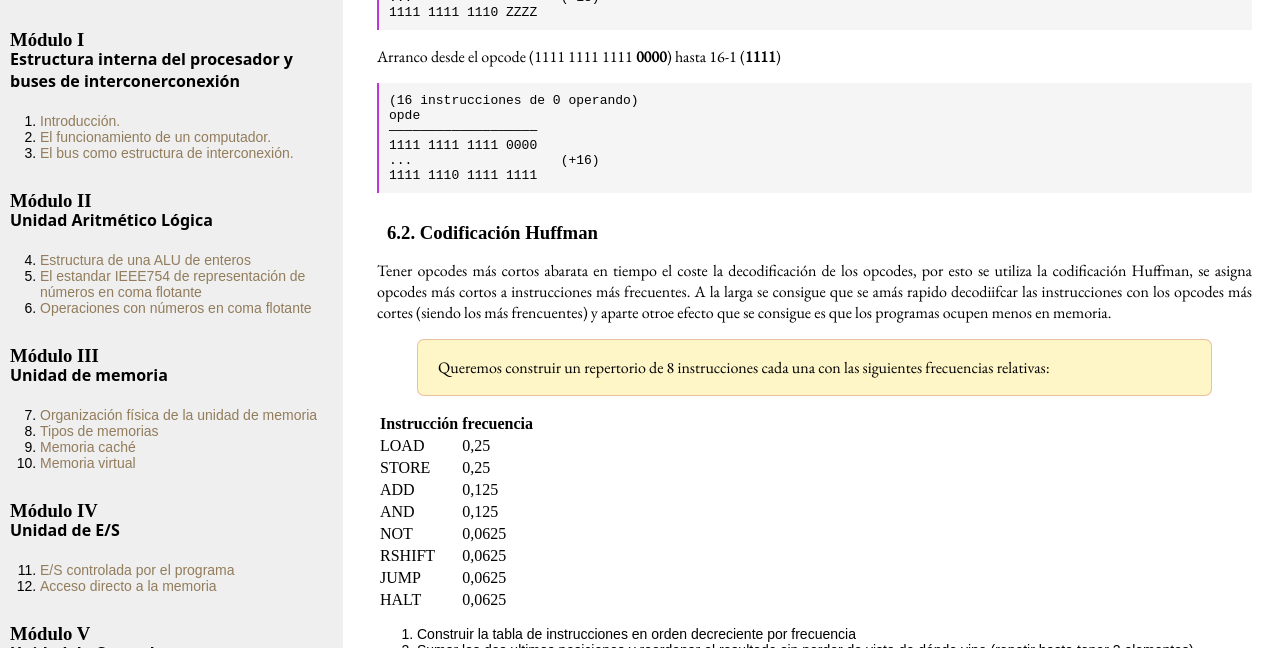
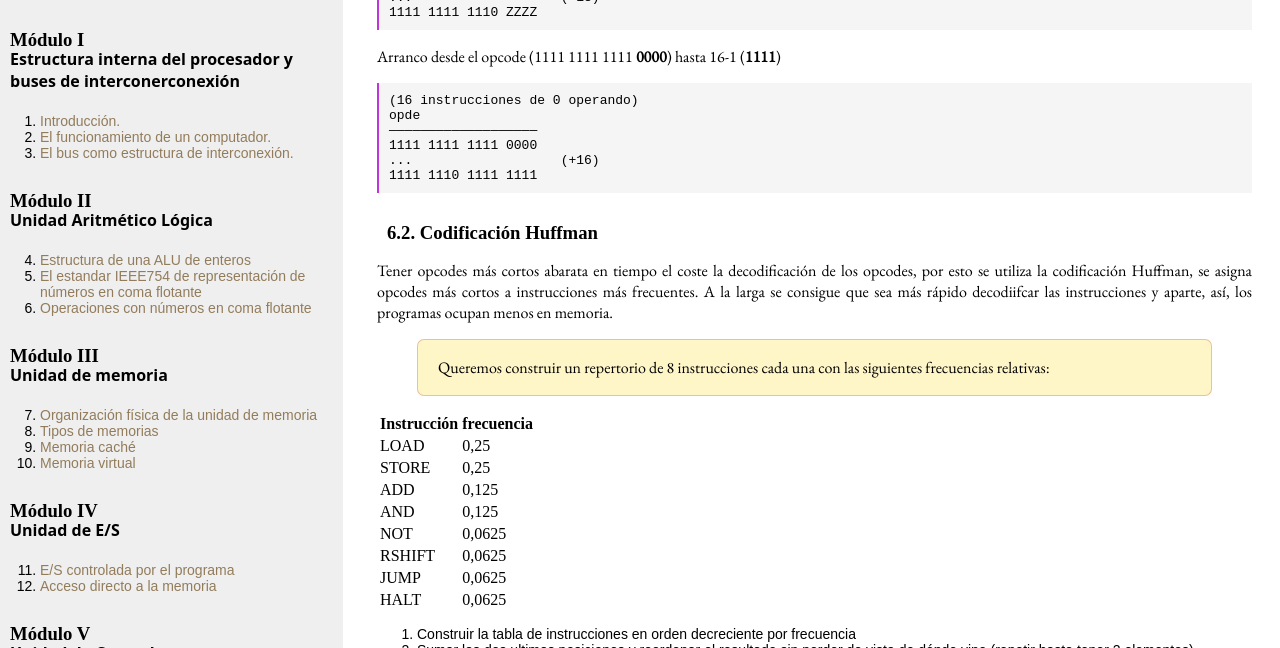
Before and after one commit to dkaerit/EDC, a Jekyll site: the page built from _posts/2020-10-05-TEMA02.md, in a window 1280 px wide and 900 px high, scrolled down 7871 px, cut to the strip 0-648 px from the top of the window. Built offline with Jekyll 4.4.1, drawn with Linux system fonts in a browser that asks for light colours; some web fonts are replaced.

Commit message:
Update 2020-10-05-TEMA02.md

````diff
--- a/_posts/2020-10-05-TEMA02.md
+++ b/_posts/2020-10-05-TEMA02.md
@@ -224,7 +224,7 @@ opde
 ```
 
 ### 6.2. Codificación Huffman
-Tener opcodes más cortos abarata en tiempo el coste la decodificación de los opcodes, por esto se utiliza la codificación Huffman, se asigna opcodes más cortos a instrucciones más frecuentes. A la larga se consigue que se amás rapido decodiifcar las instrucciones con los opcodes más cortes (siendo los más frencuentes) y aparte otroe efecto que se consigue es que los programas ocupen menos en memoria.
+Tener opcodes más cortos abarata en tiempo el coste la decodificación de los opcodes, por esto se utiliza la codificación Huffman, se asigna opcodes más cortos a instrucciones más frecuentes. A la larga se consigue que sea más rápido decodiifcar las instrucciones y aparte, así, los programas ocupan menos en memoria.
 
 > Queremos construir un repertorio de 8 instrucciones cada una con las siguientes frecuencias relativas:
 >
````
